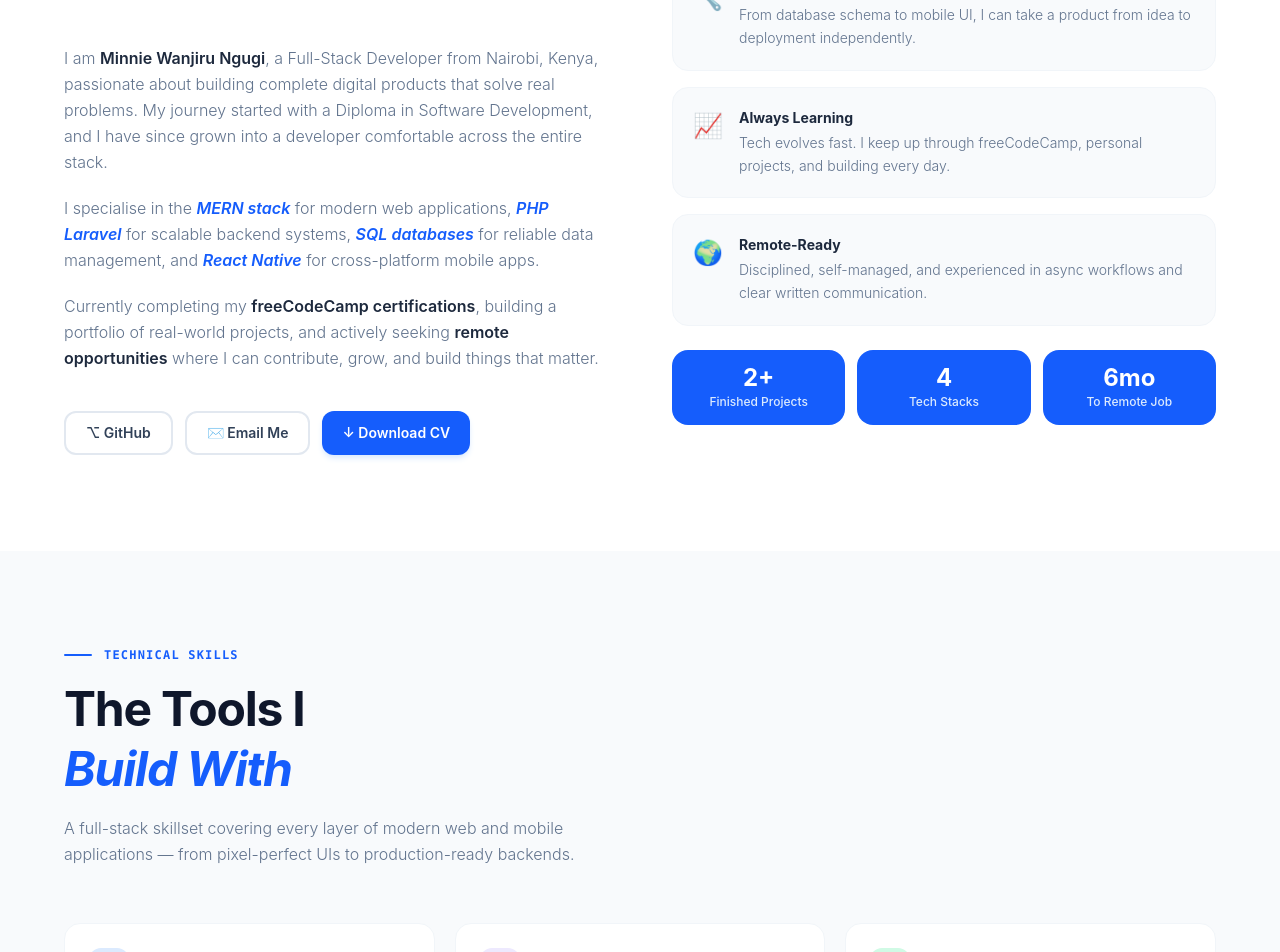
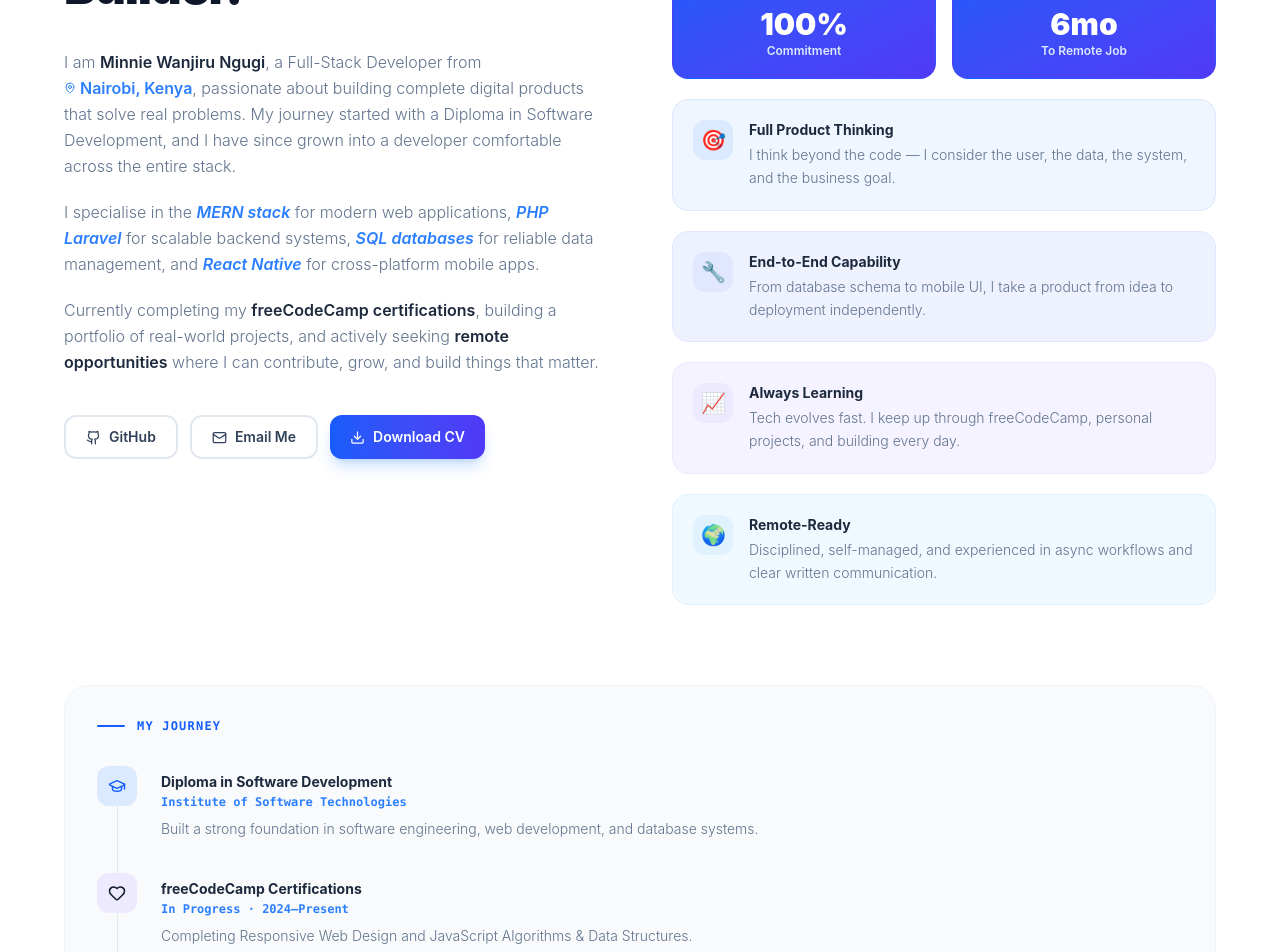
Before and after one commit to Minnie-Ngugi-dev/Minnie-portfolio, a React (Vite) app: page / in a window 1280 px wide. Shown: the part 1120-2072 px from the top of the page. Built offline with nearby package versions, Linux system fonts and the light colour scheme.

Commit message:
feat: upgrade About — animated counters, timeline, gradient heading, dark mode, colored value cards

```diff
--- a/src/components/About.jsx
+++ b/src/components/About.jsx
@@ -1,200 +1,408 @@
 import React from 'react'
 
+import { useRef, useEffect, useState } from "react"
 import { motion, useInView } from "framer-motion"
-import { useRef } from "react"
+import { Github, Mail, Download, MapPin, GraduationCap, Briefcase, Heart } from "lucide-react"
+import useStore from "../store/useStore"
 
-const values = [
-  {
-    icon: "🎯",
-    title: "Full Product Thinking",
-    desc: "I think beyond the code — I consider the user, the data, the system, and the business goal."
-  },
-  {
-    icon: "🔧",
-    title: "End-to-End Capability",
-    desc: "From database schema to mobile UI, I can take a product from idea to deployment independently."
-  },
-  {
-    icon: "📈",
-    title: "Always Learning",
-    desc: "Tech evolves fast. I keep up through freeCodeCamp, personal projects, and building every day."
-  },
-  {
-    icon: "🌍",
-    title: "Remote-Ready",
-    desc: "Disciplined, self-managed, and experienced in async workflows and clear written communication."
-  },
-]
+// ── Animated counter ──────────────────────────────
+function Counter({ target, suffix = "", duration = 2000 }) {
+  const ref      = useRef(null)
+  const inView   = useInView(ref, { once: true, margin: "-50px" })
+  const [count,  setCount] = useState(0)
 
+  useEffect(() => {
+    if (!inView) return
+    let startTime = null
+    const animate = (timestamp) => {
+      if (!startTime) startTime = timestamp
+      const progress = Math.min((timestamp - startTime) / duration, 1)
+      const eased    = 1 - Math.pow(1 - progress, 3)
+      setCount(Math.floor(eased * target))
+      if (progress < 1) requestAnimationFrame(animate)
+    }
+    requestAnimationFrame(animate)
+  }, [inView, target, duration])
+
+  return (
+    <span ref={ref}>
+      {count}{suffix}
+    </span>
+  )
+}
+
+// ── FadeIn wrapper ────────────────────────────────
 function FadeIn({ children, delay = 0, direction = "up" }) {
-  const ref = useRef(null)
-  const inView = useInView(ref, { once: true, margin: "-80px" })
-
-  const variants = {
-    hidden: {
-      opacity: 0,
-      y: direction === "up" ? 28 : 0,
-      x: direction === "left" ? -28 : direction === "right" ? 28 : 0,
-    },
-    visible: {
-      opacity: 1, y: 0, x: 0,
-      transition: { duration: 0.6, ease: "easeOut", delay }
-    }
-  }
-
+  const ref    = useRef(null)
+  const inView = useInView(ref, { once: true, margin: "-60px" })
   return (
     <motion.div
       ref={ref}
-      initial="hidden"
-      animate={inView ? "visible" : "hidden"}
-      variants={variants}>
+      initial={{
+        opacity: 0,
+        y: direction === "up"    ?  28 : 0,
+        x: direction === "left"  ? -28 :
+           direction === "right" ?  28 : 0,
+      }}
+      animate={inView ? { opacity: 1, y: 0, x: 0 } : {}}
+      transition={{ duration: 0.65, ease: [0.22, 1, 0.36, 1], delay }}>
       {children}
     </motion.div>
   )
 }
 
+// ── Data ──────────────────────────────────────────
+const values = [
+  {
+    icon: "🎯",
+    title: "Full Product Thinking",
+    desc: "I think beyond the code — I consider the user, the data, the system, and the business goal.",
+    color: "blue",
+  },
+  {
+    icon: "🔧",
+    title: "End-to-End Capability",
+    desc: "From database schema to mobile UI, I take a product from idea to deployment independently.",
+    color: "indigo",
+  },
+  {
+    icon: "📈",
+    title: "Always Learning",
+    desc: "Tech evolves fast. I keep up through freeCodeCamp, personal projects, and building every day.",
+    color: "violet",
+  },
+  {
+    icon: "🌍",
+    title: "Remote-Ready",
+    desc: "Disciplined, self-managed, and experienced in async workflows and clear written communication.",
+    color: "sky",
+  },
+]
+
+const stats = [
+  { num: 2,    suffix: "+",   label: "Finished Projects", icon: "🚀" },
+  { num: 4,    suffix: "",    label: "Tech Stacks",        icon: "⚡" },
+  { num: 100,  suffix: "%",   label: "Commitment",         icon: "💯" },
+  { num: 6,    suffix: "mo",  label: "To Remote Job",      icon: "🎯" },
+]
+
+const timeline = [
+  {
+    icon: GraduationCap,
+    title: "Diploma in Software Development",
+    org: "Institute of Software Technologies",
+    desc: "Built a strong foundation in software engineering, web development, and database systems.",
+    color: "blue",
+  },
+  {
+    icon: Heart,
+    title: "freeCodeCamp Certifications",
+    org: "In Progress · 2024–Present",
+    desc: "Completing Responsive Web Design and JavaScript Algorithms & Data Structures.",
+    color: "violet",
+  },
+  {
+    icon: Briefcase,
+    title: "Full-Stack Portfolio Projects",
+    org: "Self-Directed · 2024–Present",
+    desc: "Building real-world applications — MERN booking system, Laravel garage system, and more.",
+    color: "indigo",
+  },
+]
+
+const colorMap = {
+  blue:   { bg: "bg-blue-50",   border: "border-blue-100",   hover: "hover:border-blue-300   hover:bg-blue-50/60",   icon: "bg-blue-100",   dot: "bg-blue-500"   },
+  indigo: { bg: "bg-indigo-50", border: "border-indigo-100", hover: "hover:border-indigo-300 hover:bg-indigo-50/60", icon: "bg-indigo-100", dot: "bg-indigo-500" },
+  violet: { bg: "bg-violet-50", border: "border-violet-100", hover: "hover:border-violet-300 hover:bg-violet-50/60", icon: "bg-violet-100", dot: "bg-violet-500" },
+  sky:    { bg: "bg-sky-50",    border: "border-sky-100",    hover: "hover:border-sky-300    hover:bg-sky-50/60",    icon: "bg-sky-100",    dot: "bg-sky-500"    },
+}
+
+const darkColorMap = {
+  blue:   { bg: "dark-blue",   icon: "bg-blue-500/10",   dot: "bg-blue-400"   },
+  indigo: { bg: "dark-indigo", icon: "bg-indigo-500/10", dot: "bg-indigo-400" },
+  violet: { bg: "dark-violet", icon: "bg-violet-500/10", dot: "bg-violet-400" },
+  sky:    { bg: "dark-sky",    icon: "bg-sky-500/10",    dot: "bg-sky-400"    },
+}
+
 export default function About() {
+  const isDark = useStore((s) => s.isDark)
+
   return (
-    <section id="about" className="py-24 px-6 bg-white">
+    <section
+      id="about"
+      className={`py-24 px-6 transition-colors duration-300
+        ${isDark ? "bg-slate-900" : "bg-white"}`}>
       <div className="max-w-6xl mx-auto">
-        <div className="grid md:grid-cols-2 gap-16 items-center">
 
-          {/* ── LEFT — Story ── */}
+        {/* ══ TOP — heading + stats ══════════════════ */}
+        <div className="grid md:grid-cols-2 gap-16 items-start mb-20">
+
+          {/* LEFT — Story */}
           <div>
             <FadeIn delay={0.1}>
-              <div className="flex items-center gap-3 mb-4">
+              <div className="flex items-center gap-3 mb-5">
                 <span className="w-7 h-0.5 bg-blue-600 rounded-full" />
-                <span className="font-mono text-xs text-blue-600 uppercase tracking-widest font-semibold">
+                <span className="font-mono text-xs text-blue-600 uppercase
+                                 tracking-widest font-semibold">
                   About Me
                 </span>
               </div>
             </FadeIn>
 
             <FadeIn delay={0.2}>
-              <h2 className="text-4xl md:text-5xl font-bold leading-tight tracking-tight text-slate-900 mb-8">
+              <h2 className={`text-4xl md:text-5xl font-black leading-tight
+                              tracking-tight mb-8
+                              ${isDark ? "text-white" : "text-slate-900"}`}>
                 Developer.<br />
-                <span className="text-blue-600 italic">Problem Solver.</span><br />
+                <span className="text-transparent bg-clip-text
+                                 bg-gradient-to-r from-blue-600 to-indigo-600
+                                 italic">
+                  Problem Solver.
+                </span><br />
                 Builder.
               </h2>
             </FadeIn>
 
             <FadeIn delay={0.3}>
-              <p className="text-slate-500 text-base leading-relaxed mb-5 font-light">
+              <p className={`text-base leading-relaxed mb-5 font-light
+                ${isDark ? "text-slate-400" : "text-slate-500"}`}>
                 I am{" "}
-                <span className="text-slate-800 font-semibold">Minnie Wanjiru Ngugi</span>
-                , a Full-Stack Developer from Nairobi, Kenya, passionate about
-                building complete digital products that solve real problems. My
-                journey started with a Diploma in Software Development, and I
-                have since grown into a developer comfortable across the entire stack.
+                <span className={`font-semibold
+                  ${isDark ? "text-white" : "text-slate-800"}`}>
+                  Minnie Wanjiru Ngugi
+                </span>
+                , a Full-Stack Developer from{" "}
+                <span className="inline-flex items-center gap-1 text-blue-500 font-semibold">
+                  <MapPin size={12} />
+                  Nairobi, Kenya
+                </span>
+                , passionate about building complete digital products that
+                solve real problems. My journey started with a Diploma in
+                Software Development, and I have since grown into a developer
+                comfortable across the entire stack.
               </p>
             </FadeIn>
 
             <FadeIn delay={0.4}>
-              <p className="text-slate-500 text-base leading-relaxed mb-5 font-light">
+              <p className={`text-base leading-relaxed mb-5 font-light
+                ${isDark ? "text-slate-400" : "text-slate-500"}`}>
                 I specialise in the{" "}
-                <span className="text-blue-600 font-semibold italic">MERN stack</span>{" "}
+                <span className="text-blue-500 font-semibold italic">MERN stack</span>{" "}
                 for modern web applications,{" "}
-                <span className="text-blue-600 font-semibold italic">PHP Laravel</span>{" "}
+                <span className="text-blue-500 font-semibold italic">PHP Laravel</span>{" "}
                 for scalable backend systems,{" "}
-                <span className="text-blue-600 font-semibold italic">SQL databases</span>{" "}
+                <span className="text-blue-500 font-semibold italic">SQL databases</span>{" "}
                 for reliable data management, and{" "}
-                <span className="text-blue-600 font-semibold italic">React Native</span>{" "}
+                <span className="text-blue-500 font-semibold italic">React Native</span>{" "}
                 for cross-platform mobile apps.
               </p>
             </FadeIn>
 
             <FadeIn delay={0.5}>
-              <p className="text-slate-500 text-base leading-relaxed mb-10 font-light">
+              <p className={`text-base leading-relaxed mb-10 font-light
+                ${isDark ? "text-slate-400" : "text-slate-500"}`}>
                 Currently completing my{" "}
-                <span className="text-slate-800 font-semibold">freeCodeCamp certifications</span>
-                , building a portfolio of real-world projects, and actively seeking{" "}
-                <span className="text-slate-800 font-semibold">remote opportunities</span>{" "}
+                <span className={`font-semibold
+                  ${isDark ? "text-white" : "text-slate-800"}`}>
+                  freeCodeCamp certifications
+                </span>
+                , building a portfolio of real-world projects, and actively
+                seeking{" "}
+                <span className={`font-semibold
+                  ${isDark ? "text-white" : "text-slate-800"}`}>
+                  remote opportunities
+                </span>{" "}
                 where I can contribute, grow, and build things that matter.
               </p>
             </FadeIn>
 
-            {/* Social buttons */}
+            {/* Buttons */}
             <FadeIn delay={0.6}>
               <div className="flex gap-3 flex-wrap">
-                <a
+                <motion.a
                   href="https://github.com/MINNIE-NGUGI-DEV"
                   target="_blank"
                   rel="noreferrer"
-                  className="inline-flex items-center gap-2 border-2 border-slate-200
-                             text-slate-700 text-sm font-semibold px-5 py-2.5
-                             rounded-xl hover:border-blue-600 hover:text-blue-600
-                             transition-all duration-200 hover:-translate-y-0.5">
-                  ⌥ GitHub
-                </a>
-                <a
+                  whileHover={{ y: -2 }}
+                  whileTap={{ scale: 0.96 }}
+                  className={`inline-flex items-center gap-2 border-2 text-sm
+                               font-semibold px-5 py-2.5 rounded-xl
+                               transition-all duration-200
+                               ${isDark
+                                 ? "border-slate-700 text-slate-300 hover:border-blue-500 hover:text-blue-400"
+                                 : "border-slate-200 text-slate-700 hover:border-blue-600 hover:text-blue-600"
+                               }`}>
+                  <Github size={15} />
+                  GitHub
+                </motion.a>
+
+                <motion.a
                   href="mailto:ngugiminnie@gmail.com"
-                  className="inline-flex items-center gap-2 border-2 border-slate-200
-                             text-slate-700 text-sm font-semibold px-5 py-2.5
-                             rounded-xl hover:border-blue-600 hover:text-blue-600
-                             transition-all duration-200 hover:-translate-y-0.5">
-                  ✉ Email Me
-                </a>
-                <a
+                  whileHover={{ y: -2 }}
+                  whileTap={{ scale: 0.96 }}
+                  className={`inline-flex items-center gap-2 border-2 text-sm
+                               font-semibold px-5 py-2.5 rounded-xl
+                               transition-all duration-200
+                               ${isDark
+                                 ? "border-slate-700 text-slate-300 hover:border-blue-500 hover:text-blue-400"
+                                 : "border-slate-200 text-slate-700 hover:border-blue-600 hover:text-blue-600"
+                               }`}>
+                  <Mail size={15} />
+                  Email Me
+                </motion.a>
+
+                <motion.a
                   href="/Minnie_Ngugi_CV.pdf"
                   download
-                  className="inline-flex items-center gap-2 bg-blue-600 text-white
-                             text-sm font-semibold px-5 py-2.5 rounded-xl
-                             hover:bg-blue-700 transition-all duration-200
-                             hover:-translate-y-0.5 shadow-md shadow-blue-100">
-                  ↓ Download CV
-                </a>
+                  whileHover={{ y: -2 }}
+                  whileTap={{ scale: 0.96 }}
+                  className="inline-flex items-center gap-2 bg-gradient-to-r
+                             from-blue-600 to-indigo-600 text-white text-sm
+                             font-semibold px-5 py-2.5 rounded-xl
+                             shadow-lg shadow-blue-500/25
+                             hover:shadow-blue-500/40 transition-shadow duration-200">
+                  <Download size={15} />
+                  Download CV
+                </motion.a>
               </div>
             </FadeIn>
           </div>
 
-          {/* ── RIGHT — Values ── */}
-          <div className="flex flex-col gap-4">
-            {values.map((v, i) => (
-              <FadeIn key={v.title} delay={0.2 + i * 0.1} direction="left">
-                <div className="flex items-start gap-4 p-5 bg-slate-50
-                                border border-slate-100 rounded-2xl
-                                hover:border-blue-200 hover:bg-blue-50/40
-                                hover:translate-x-1 transition-all duration-300
-                                cursor-default group">
-                  <span className="text-2xl mt-0.5 flex-shrink-0
-                                   group-hover:scale-110 transition-transform duration-200">
-                    {v.icon}
-                  </span>
-                  <div>
-                    <div className="text-sm font-bold text-slate-800 mb-1">
-                      {v.title}
+          {/* RIGHT — Animated stats */}
+          <div className="flex flex-col gap-5">
+
+            {/* Stats grid */}
+            <FadeIn delay={0.2} direction="left">
+              <div className="grid grid-cols-2 gap-4">
+                {stats.map((s, i) => (
+                  <motion.div
+                    key={s.label}
+                    initial={{ opacity: 0, scale: 0.9 }}
+                    whileInView={{ opacity: 1, scale: 1 }}
+                    viewport={{ once: true }}
+                    transition={{ delay: 0.1 + i * 0.1, type: "spring" }}
+                    whileHover={{ scale: 1.03, y: -2 }}
+                    className={`p-5 rounded-2xl border text-center
+                                transition-all duration-300 cursor-default
+                                ${isDark
+                                  ? "bg-slate-800 border-slate-700 hover:border-blue-500/50"
+                                  : "bg-gradient-to-br from-blue-600 to-indigo-600 border-transparent"
+                                }`}>
+                    <div className="text-2xl mb-2">{s.icon}</div>
+                    <div className={`text-3xl font-black leading-none mb-1
+                      ${isDark ? "text-white" : "text-white"}`}>
+                      <Counter
+                        target={s.num}
+                        suffix={s.suffix}
+                        duration={1800}
+                      />
                     </div>
-                    <div className="text-sm text-slate-500 leading-relaxed font-light">
-                      {v.desc}
-                    </div>
-                  </div>
-                </div>
-              </FadeIn>
-            ))}
-
-            {/* Mini stats row */}
-            <FadeIn delay={0.7} direction="left">
-              <div className="grid grid-cols-3 gap-3 mt-2">
-                {[
-                  { num: "2+",  label: "Finished Projects" },
-                  { num: "4",   label: "Tech Stacks"       },
-                  { num: "6mo", label: "To Remote Job"     },
-                ].map(s => (
-                  <div key={s.label}
-                    className="bg-blue-600 rounded-2xl p-4 text-center">
-                    <div className="text-2xl font-bold text-white leading-none mb-1">
-                      {s.num}
-                    </div>
-                    <div className="text-xs text-blue-100 font-medium leading-tight">
+                    <div className={`text-xs font-semibold leading-tight
+                      ${isDark ? "text-slate-400" : "text-blue-100"}`}>
                       {s.label}
                     </div>
-                  </div>
+                  </motion.div>
                 ))}
               </div>
             </FadeIn>
+
+            {/* Value cards */}
+            {values.map((v, i) => {
+              const c = colorMap[v.color]
+              return (
+                <FadeIn key={v.title} delay={0.3 + i * 0.08} direction="left">
+                  <motion.div
+                    whileHover={{ x: 4 }}
+                    className={`flex items-start gap-4 p-5 rounded-2xl border
+                                transition-all duration-300 cursor-default group
+                                ${isDark
+                                  ? "bg-slate-800/60 border-slate-700/80 hover:border-blue-500/40 hover:bg-slate-800"
+                                  : `${c.bg} ${c.border} ${c.hover}`
+                                }`}>
+                    <div className={`w-10 h-10 rounded-xl flex items-center
+                                     justify-center text-xl flex-shrink-0
+                                     group-hover:scale-110 transition-transform duration-200
+                                     ${isDark ? "bg-slate-700" : c.icon}`}>
+                      {v.icon}
+                    </div>
+                    <div>
+                      <div className={`text-sm font-bold mb-1
+                        ${isDark ? "text-white" : "text-slate-800"}`}>
+                        {v.title}
+                      </div>
+                      <div className={`text-sm leading-relaxed font-light
+                        ${isDark ? "text-slate-400" : "text-slate-500"}`}>
+                        {v.desc}
+                      </div>
+                    </div>
+                  </motion.div>
+                </FadeIn>
+              )
+            })}
           </div>
+        </div>
 
-        </div>
+        {/* ══ BOTTOM — Timeline ═════════════════════ */}
+        <FadeIn delay={0.2}>
+          <div className={`rounded-3xl p-8 border
+            ${isDark
+              ? "bg-slate-800/50 border-slate-700"
+              : "bg-slate-50 border-slate-100"
+            }`}>
+            <div className="flex items-center gap-3 mb-8">
+              <span className="w-7 h-0.5 bg-blue-600 rounded-full" />
+              <span className="font-mono text-xs text-blue-600 uppercase
+                               tracking-widest font-semibold">
+                My Journey
+              </span>
+            </div>
+
+            <div className="relative">
+              {/* Vertical line */}
+              <div className={`absolute left-5 top-0 bottom-0 w-px
+                ${isDark ? "bg-slate-700" : "bg-slate-200"}`} />
+
+              <div className="flex flex-col gap-8">
+                {timeline.map((t, i) => {
+                  const Icon = t.icon
+                  const c    = colorMap[t.color]
+                  return (
+                    <motion.div
+                      key={t.title}
+                      initial={{ opacity: 0, x: -20 }}
+                      whileInView={{ opacity: 1, x: 0 }}
+                      viewport={{ once: true }}
+                      transition={{ delay: i * 0.15, duration: 0.5 }}
+                      className="flex gap-6 relative">
+                      {/* Dot */}
+                      <div className={`w-10 h-10 rounded-xl flex items-center
+                                       justify-center flex-shrink-0 relative z-10
+                                       ${isDark ? "bg-slate-700" : c.icon}`}>
+                        <Icon size={18}
+                          className={isDark ? "text-blue-400" : `text-${t.color}-600`} />
+                      </div>
+                      <div className="pt-1.5">
+                        <div className={`font-bold text-sm mb-0.5
+                          ${isDark ? "text-white" : "text-slate-800"}`}>
+                          {t.title}
+                        </div>
+                        <div className="text-xs text-blue-500 font-mono
+                                        font-semibold mb-2">
+                          {t.org}
+                        </div>
+                        <div className={`text-sm font-light leading-relaxed
+                          ${isDark ? "text-slate-400" : "text-slate-500"}`}>
+                          {t.desc}
+                        </div>
+                      </div>
+                    </motion.div>
+                  )
+                })}
+              </div>
+            </div>
+          </div>
+        </FadeIn>
+
       </div>
     </section>
   )
```
